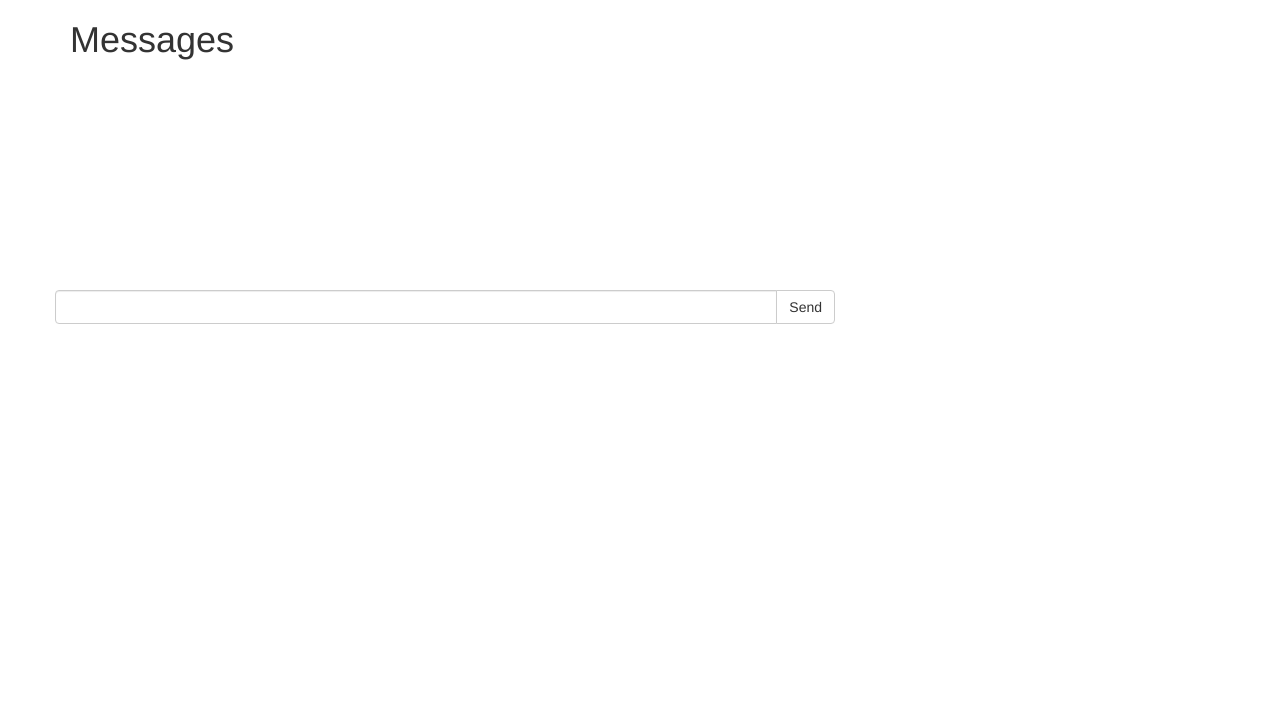
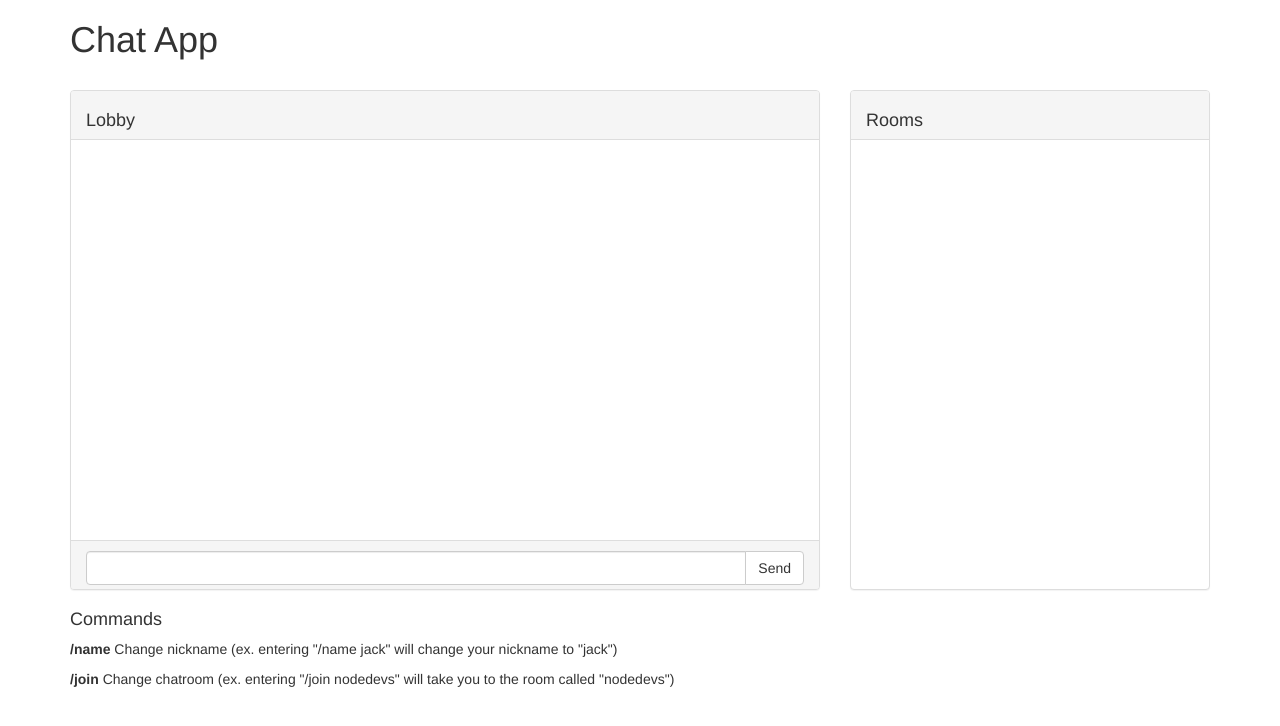
Before and after one commit to jenniferchen/chat-app, a website: page public/index.html in a window 1280 px wide. Drawn offline with nearby package versions, Linux system fonts and the light colour scheme; no server answers.

Commit message:
Clean up

```diff
--- a/public/index.html
+++ b/public/index.html
@@ -21,25 +21,24 @@
   })
   </script>
 </head>
+
 <body>
   <div class="container">
-    <h1> Messages </h1>
+    <h1>Chat App</h1>
+    <br>
     <div class="row">
-
-      <!-- <div > -->
-
-        <ul class="message-box col-xs-8 list-group" id = "sent-messages">
+      <div class="col-xs-8">
+        <div class="panel panel-default">
+          <div class="panel-heading">
+            <h4 class="room-name">Lobby</h4>
+          </div>
+          <div class="panel-body" id="message-box">
+            <ul class="list-unstyled" id = "sent-messages">
             </ul>
-      <!-- </div> -->
-
-      <ul class="roomlist col-xs-4 list-group">
-      </ul>
-
           </div>
-
-    <div class="row">
+          <div class="panel-footer">
             <form>
-        <div class="input-group col-xs-8">
+              <div class="input-group">
                 <input type="text" class="form-control">
                 <span class="input-group-btn">
                   <input type="submit" class="btn btn-default" value="Send">
@@ -48,5 +47,24 @@
             </form>
           </div>
         </div>
+        <h4>Commands</h4>
+        <p><strong>/name</strong> Change nickname (ex. entering "/name jack" will change your nickname to "jack")</p>
+        <p><strong>/join</strong> Change chatroom (ex. entering "/join nodedevs" will take you to the room called "nodedevs")</p>
+      </div>
+
+      <div class="col-xs-4">
+        <div class="panel panel-default">
+          <div class="panel-heading">
+            <h4>Rooms</h4>
+          </div>
+          <div class="panel-body">
+            <ul class="list-unstyled roomlist">
+            </ul>
+          </div>
+        </div>
+      </div>
+
+    </div>
+  </div>
 </body>
 </html>
--- a/public/javascripts/chat.js
+++ b/public/javascripts/chat.js
@@ -14,7 +14,4 @@
   Chat.prototype.joinRoom = function(value){
     this.socket.emit("joinRoom", { roomName: value })
   }
-
-
-
 })(window);
--- a/public/javascripts/chat_ui.js
+++ b/public/javascripts/chat_ui.js
@@ -2,6 +2,7 @@
 
   var ChatUI = root.ChatUI = function(chat){
     this.chat = chat;
+    this.messageCount = 0;
   };
 
   ChatUI.prototype.getMessage = function(event){
@@ -12,14 +13,18 @@
     } else {
       this.chat.sendMessage(message);
     }
+    $('form')[0].reset();
   };
 
   ChatUI.prototype.receiveMessage = function(data){
     var username = data.username;
     var message = data.message;
+    this.messageCount++;
     var $li = $('<li>');
+    $li.attr("id", this.messageCount);
     $li.text(username + ": " + message);
     $('#sent-messages').append($li);
+    $('#message-box')[0].scrollTop = $('#message-box')[0].scrollHeight;
   };
 
   ChatUI.prototype.receiveID = function(data){
@@ -43,6 +48,7 @@
         break;
       case "join":
         this.chat.joinRoom(value);
+        $('.room-name').text(value);
         break;
       default:
         var $li = $('<li>');
@@ -50,7 +56,6 @@
         $('#sent-messages').append($li);
         break;
     }
-
   };
 
   ChatUI.prototype.renderRoomList = function(data){
--- a/public/stylesheets/application.css
+++ b/public/stylesheets/application.css
@@ -1,4 +1,16 @@
-.message-box, .roomlist {
-  height: 200px;
+.panel {
+  height: 500px;
+}
+
+.panel {
+  height: 500px;
+}
+
+.panel-heading, .panel-footer {
+  height: 49px;
+}
+
+.panel-body {
+  height: 400px;
   overflow-y: auto;
 }
```
Also changed, not shown: lib/chat_server.js (+1 -9 lines), README.md (added), lib/server.js (line endings or trailing spaces). Lines whose indentation alone changed are shown as unchanged.
